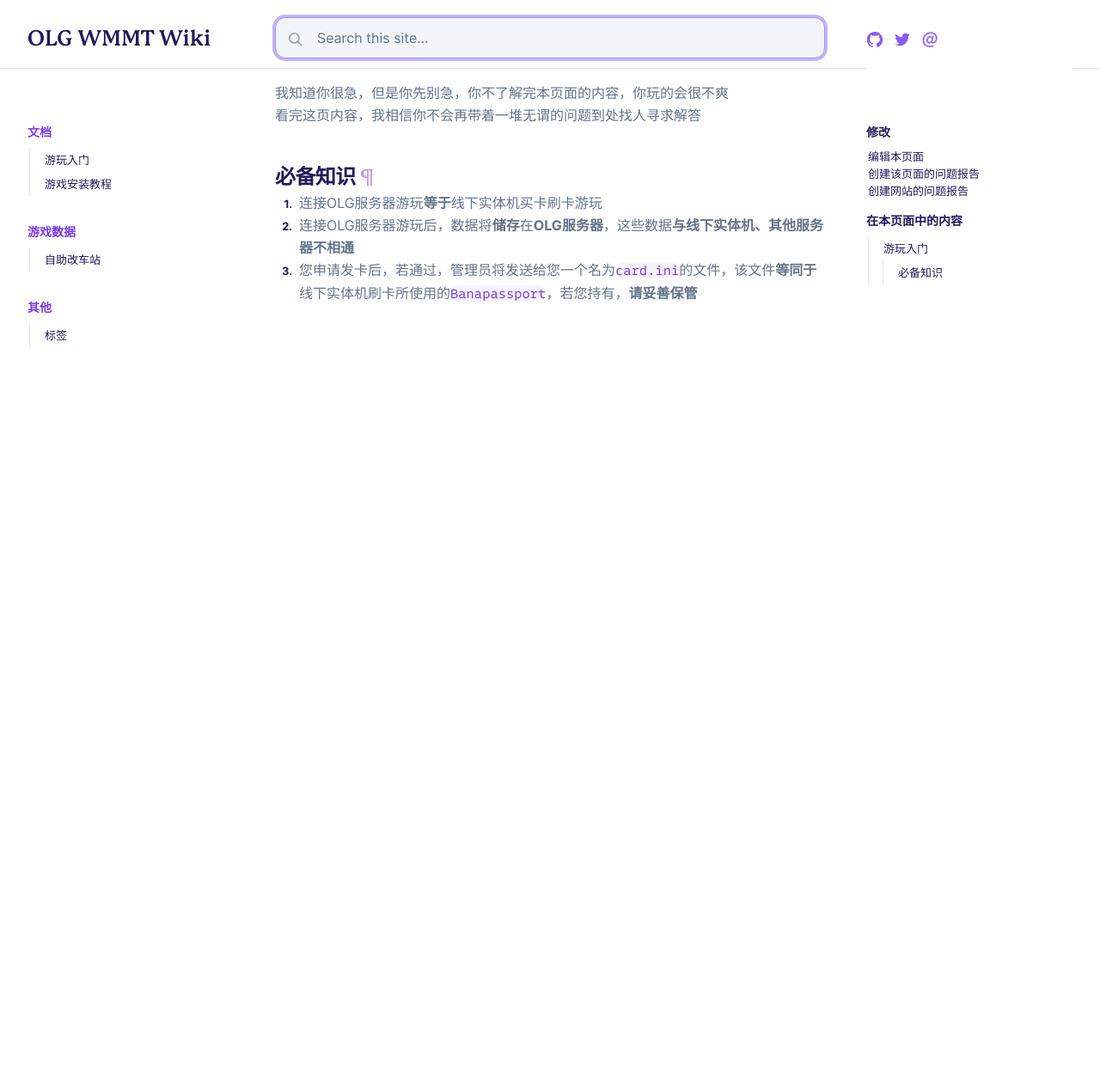
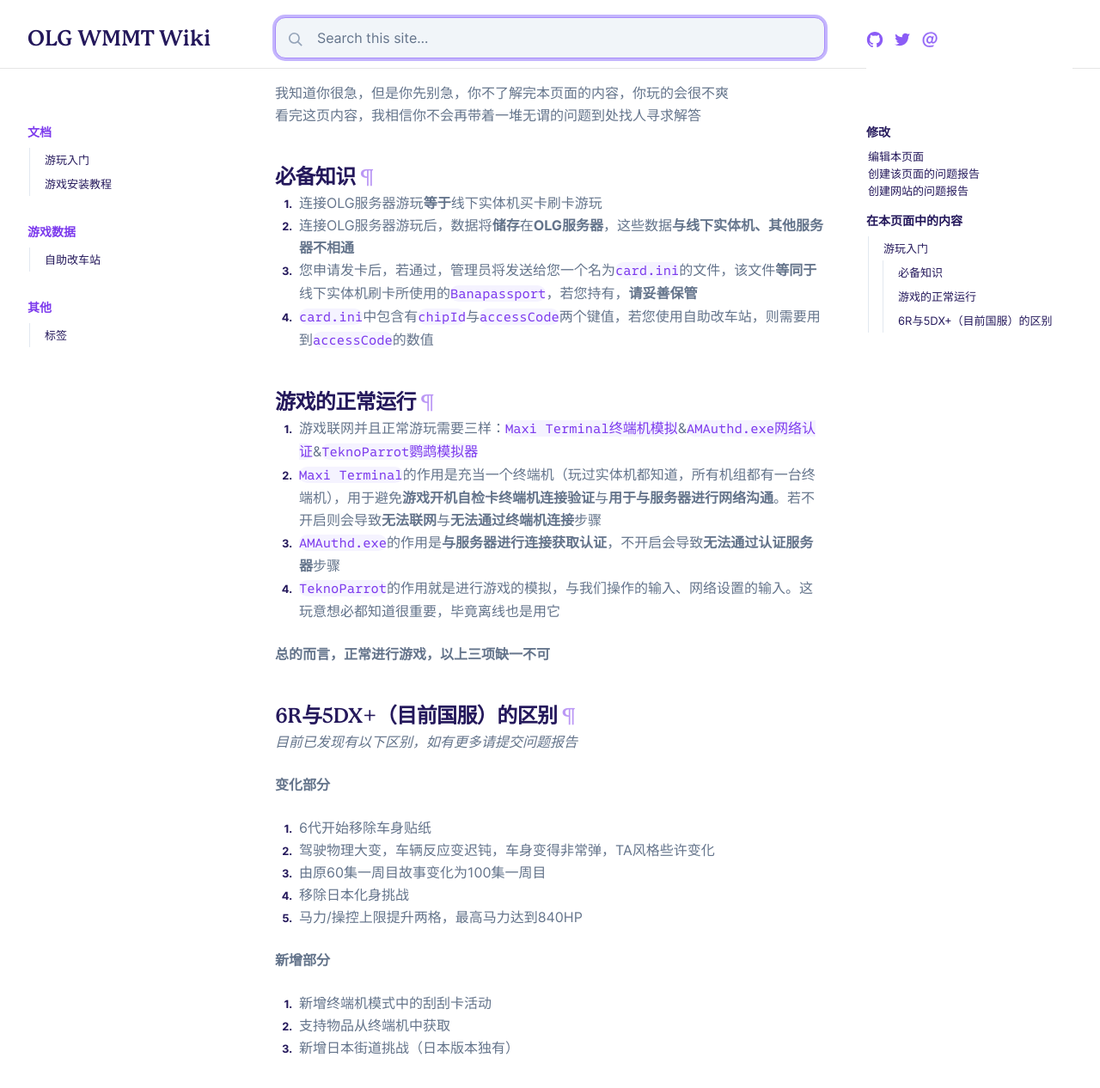
Before and after one commit to banapassport/SRC-Wiki, a Jekyll site: the page built from _docs/游玩入门.md, in a window 1280 px wide and 1400 px high, scrolled down 266 px. Shown: the top 1266 px of the window at 86% size. Built offline with Jekyll 4.4.1, drawn with Linux system fonts in a browser that asks for light colours; before the commit the page ends 900 px from its top, so only the background shows below that.

Commit message:
Update 游玩入门.md

```diff
--- a/_docs/游玩入门.md
+++ b/_docs/游玩入门.md
@@ -16,3 +16,31 @@ author:
 1. 连接OLG服务器游玩**等于**线下实体机买卡刷卡游玩
 2. 连接OLG服务器游玩后，数据将**储存**在**OLG服务器**，这些数据**与线下实体机、其他服务器不相通**
 3. 您申请发卡后，若通过，管理员将发送给您一个名为`card.ini`的文件，该文件**等同于**线下实体机刷卡所使用的`Banapassport`，若您持有，**请妥善保管**
+4. `card.ini`中包含有`chipId`与`accessCode`两个键值，若您使用自助改车站，则需要用到`accessCode`的数值
+
+## 游戏的正常运行
+
+1. 游戏联网并且正常游玩需要三样：`Maxi Terminal终端机模拟`&`AMAuthd.exe网络认证`&`TeknoParrot鹦鹉模拟器`
+2. `Maxi Terminal`的作用是充当一个终端机（玩过实体机都知道，所有机组都有一台终端机），用于避免**游戏开机自检卡终端机连接验证**与**用于与服务器进行网络沟通**。若不开启则会导致**无法联网**与**无法通过终端机连接**步骤
+3. `AMAuthd.exe`的作用是**与服务器进行连接获取认证**，不开启会导致**无法通过认证服务器**步骤
+4. `TeknoParrot`的作用就是进行游戏的模拟，与我们操作的输入、网络设置的输入。这玩意想必都知道很重要，毕竟离线也是用它
+
+**总的而言，正常进行游戏，以上三项缺一不可**
+
+## 6R与5DX+（目前国服）的区别
+
+*目前已发现有以下区别，如有更多请提交问题报告*
+
+**变化部分**
+
+1. 6代开始移除车身贴纸
+2. 驾驶物理大变，车辆反应变迟钝，车身变得非常弹，TA风格些许变化
+3. 由原60集一周目故事变化为100集一周目
+4. 移除日本化身挑战
+5. 马力/操控上限提升两格，最高马力达到840HP
+
+**新增部分**
+
+1. 新增终端机模式中的刮刮卡活动
+2. 支持物品从终端机中获取
+3. 新增日本街道挑战（日本版本独有）
```
